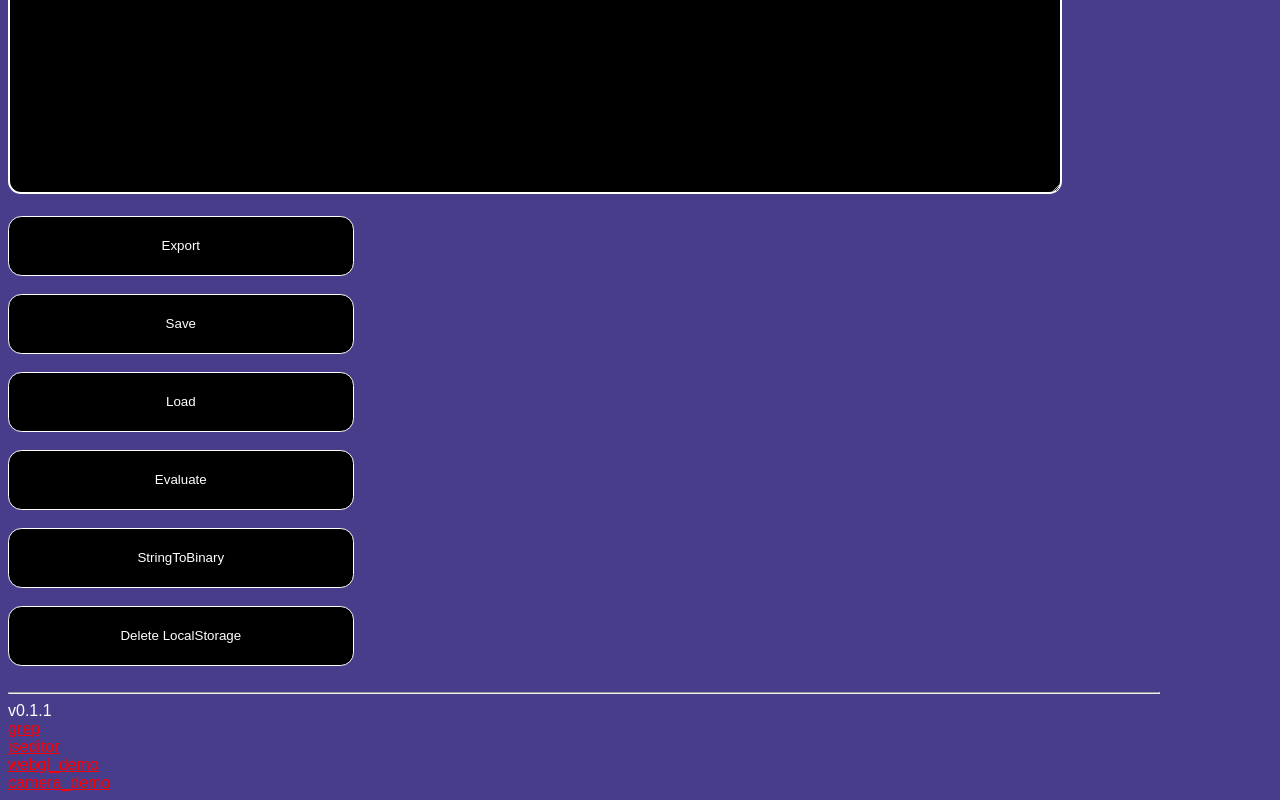
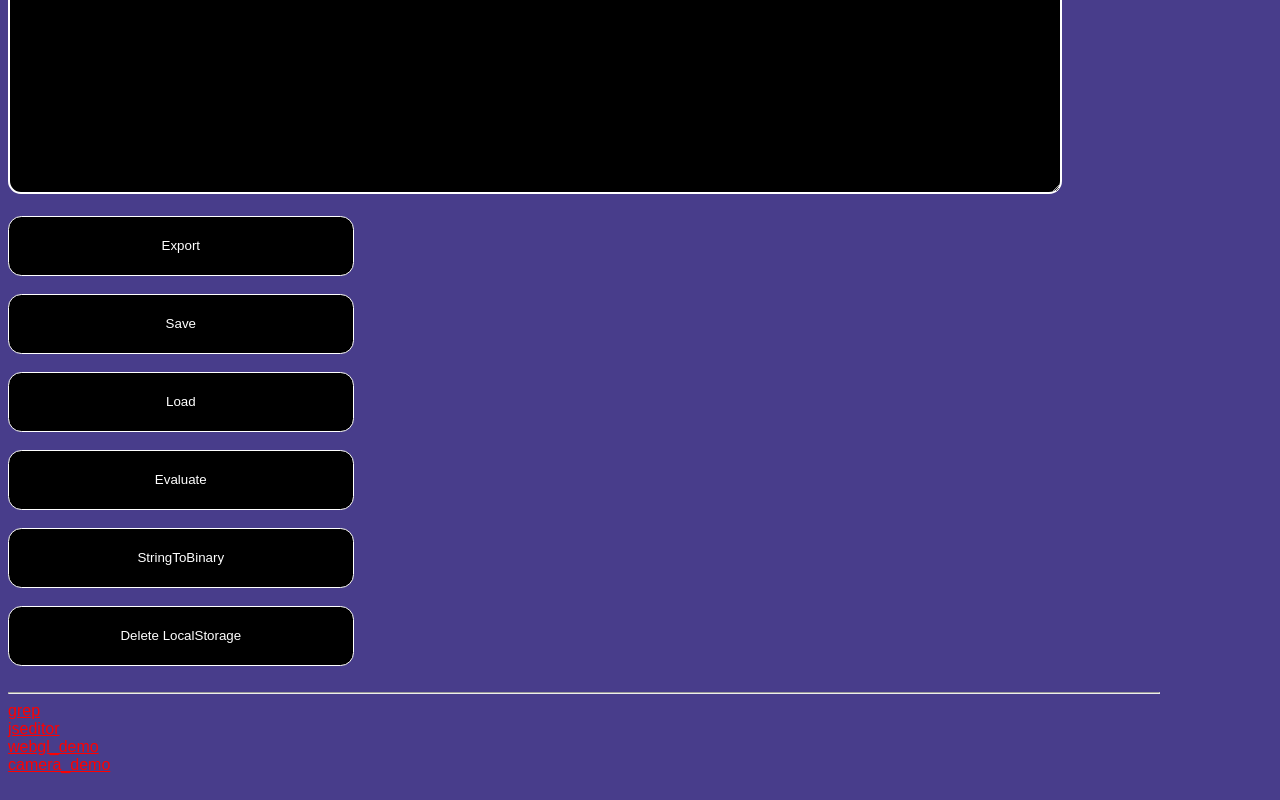
Before and after one commit to tomii-zoo/tomii-zoo.github.io, a plain HTML site: page index.html in a window 1280 px wide. Shown: the part 1128-1928 px from the top of the page. Drawn offline with Linux system fonts and the light colour scheme.

Commit message:
Update index.html

```diff
--- a/index.html
+++ b/index.html
@@ -32,12 +32,12 @@
 
             <br/><br/>
             <hr>
-            v0.1.1
 
             <script>
                 initialize();
             </script>
         </div>
+
         <a href="grep.html">grep</a><br/>
         <a href="jseditor.html">jseditor</a><br/>
         <a href="webgl_demo.html">webgl_demo</a><br/>
```
